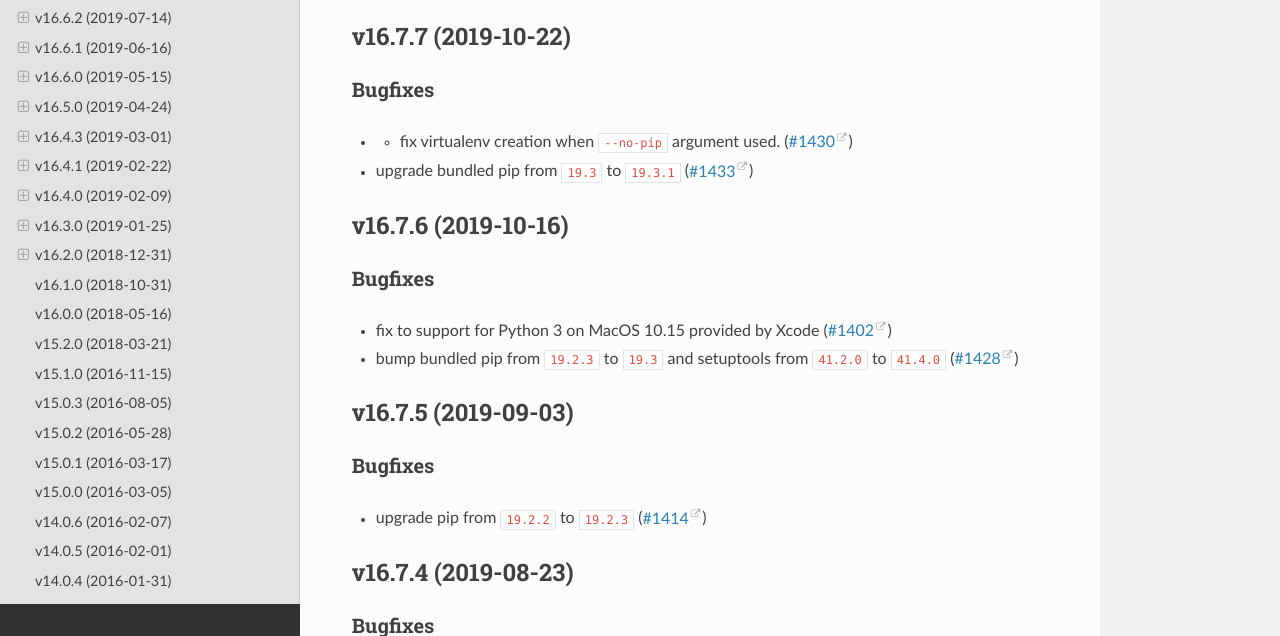
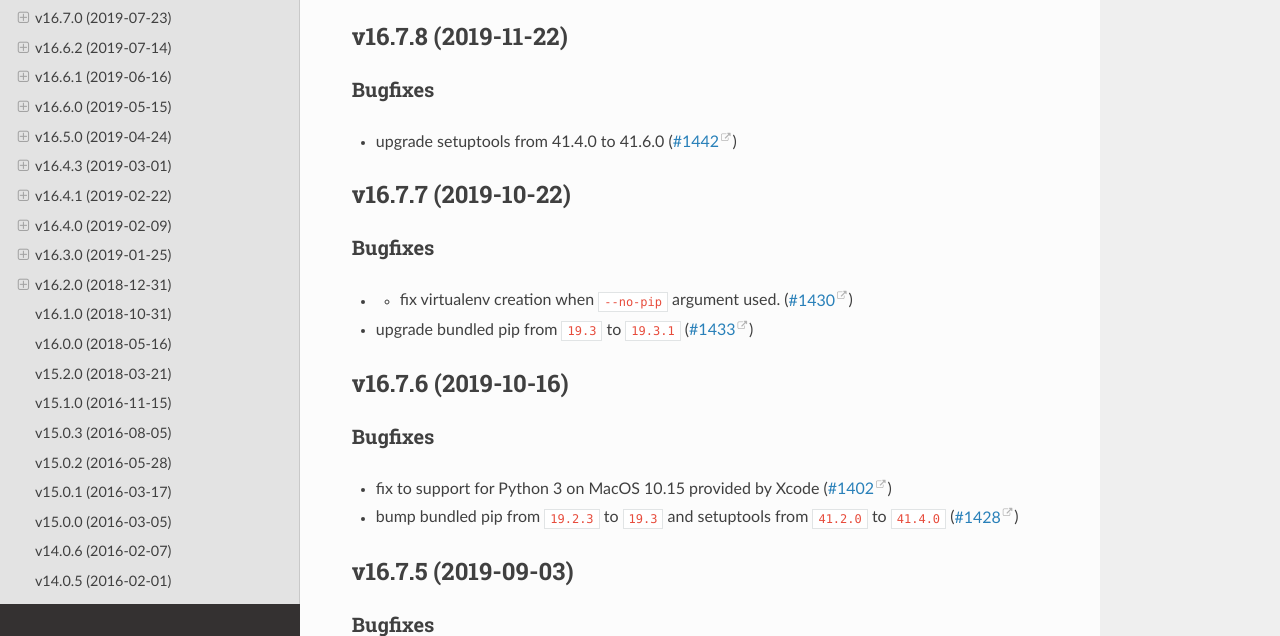
Before and after one commit to pypa/virtualenv, a Sphinx documentation site: the page built from docs/changes.rst, in a window 1280 px wide and 900 px high, cut to the strip 264-900 px from the top of the window. Built offline with Sphinx 7.4.7 and the Read the Docs theme 2.0.0, drawn with Linux system fonts in a browser that asks for light colours.

Commit message:
release 16.7.8

```diff
--- a/docs/changelog/1442.bugfix.rst
+++ /dev/null
@@ -1 +0,0 @@
-upgrade setuptools from 41.4.0 to 41.6.0
--- a/docs/changes.rst
+++ b/docs/changes.rst
@@ -4,6 +4,15 @@
 .. include:: _draft.rst
 
 .. towncrier release notes start
+
+v16.7.8 (2019-11-22)
+--------------------
+
+Bugfixes
+^^^^^^^^
+
+- upgrade setuptools from 41.4.0 to 41.6.0 (`#1442 <https://github.com/pypa/virtualenv/issues/1442>`_)
+
 
 v16.7.7 (2019-10-22)
 --------------------
```
